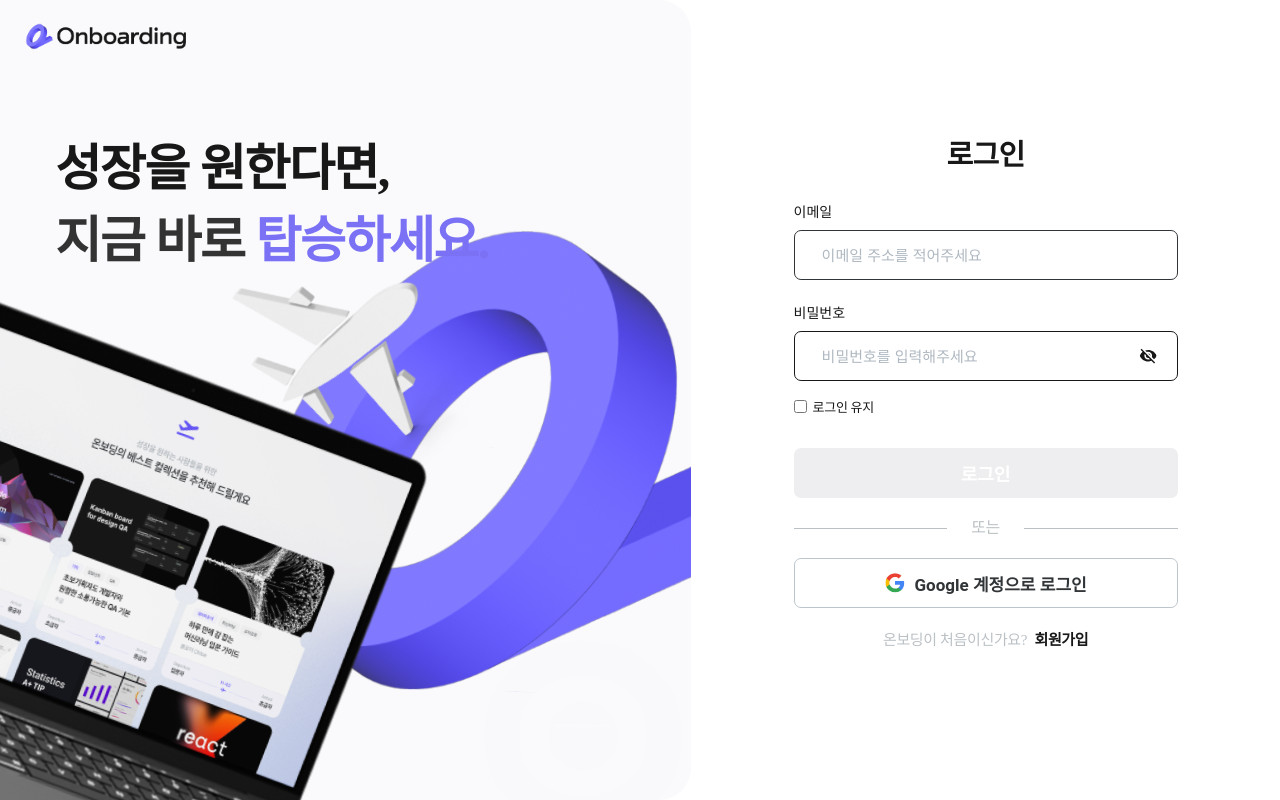
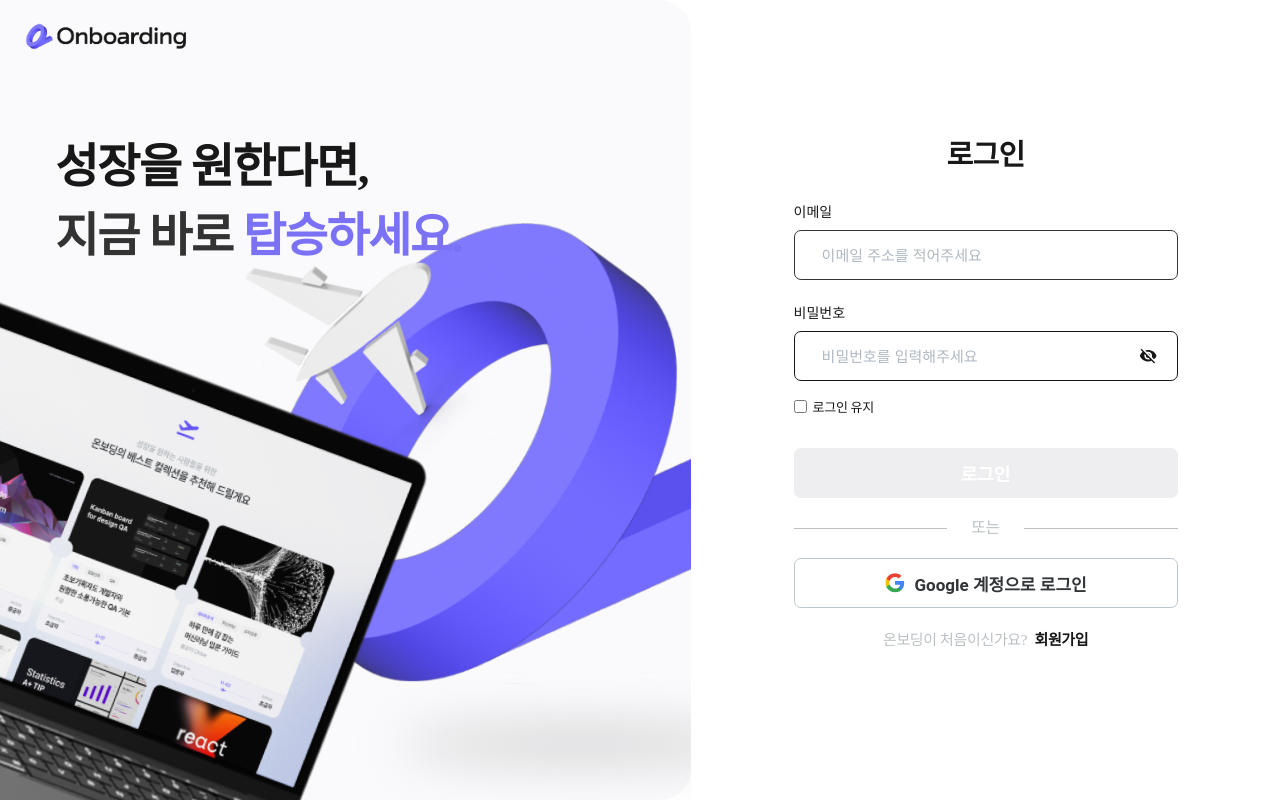
Before and after one commit to TeamLearningFlow/LearningFlow-FE, a Next.js app: page /login in a window 1280 px wide. Built offline with nearby package versions, Linux system fonts and the light colour scheme; no server answers.

Commit message:
style: 로그인/회원가입 페이지 그림자 애니메이션 추가 #57

```diff
--- a/src/components/leftUI.tsx
+++ b/src/components/leftUI.tsx
@@ -8,6 +8,7 @@ import NoteBookGraphic from '../assets/noteBook.svg';
 const leftUI: React.FC = () => {
   return (
     <LoginPageCover>
+      <ShadowWrapper />
       <LogoWrapper>
         <LogoGraphicImg src={LogoGraphic} alt="Logo Graphic" />
       </LogoWrapper>
@@ -17,7 +18,6 @@ const leftUI: React.FC = () => {
       <NoteBookWrapper>
         <NoteBookGraphicImg src={NoteBookGraphic} alt="NoteBook Graphic" />
       </NoteBookWrapper>
-      <ShadowWrapper />
       <InstructionContainer>
         <Instruction1>성장을 원한다면,</Instruction1>
         <Instruction2>
@@ -48,7 +48,7 @@ const LoginPageCover = styled.div`
 const LogoWrapper = styled.div`
   display: flex;
   position: absolute;
-  bottom: 13%;
+  bottom: 14%;
   right: -2%;
   // transform: rotate(15deg);
 
@@ -81,11 +81,37 @@ const LogoGraphicImg = styled(Image)`
   }
 `;
 
+const ShadowWrapper = styled.div`
+  position: absolute;
+  bottom: 5%;
+  right: -10%;
+  width: 28vw;
+  height: 4vh;
+  background: rgba(172, 172, 172, 0.55);
+  filter: blur(25px) brightness(1);
+  border-radius: 50%;
+  z-index: 0;
+
+  animation: shadowGlow 1.5s ease-in-out infinite alternate;
+
+  @keyframes shadowGlow {
+    0% {
+      background: rgba(172, 172, 172, 0.55);
+      filter: blur(25px) brightness(1);
+    }
+    100% {
+      background: rgba(172, 172, 172, 0.3);
+      filter: blur(40px) brightness(1.5);
+    }
+  }
+`;
+
+
 const IconWrapper = styled.div`
   display: flex;
   position: absolute;
-  bottom: 26.5%;
-  left: 16%;
+  bottom: 29%;
+  left: 18%;
 
   @media (max-width: 768px) {
 
@@ -131,32 +157,6 @@ const NoteBookGraphicImg = styled(Image)`
   }
 `;
 
-const ShadowWrapper = styled.div`
-  display: flex;
-  position: absolute;
-  bottom: 9%;
-  right: 11%;
-  width: 5vw;
-  height: 0.5vh;
-  background-color: transparent;
-  border-radius: 60%;
-  animation: shadowChange 1.5s ease-in-out infinite alternate;
-
-  box-shadow: 0px 10px 20px rgba(172, 172, 172, 0.55);
-
-  @keyframes shadowChange {
-    0% {
-      box-shadow: 0px 10px 100px rgba(172, 172, 172, 0.55);
-    }
-    100% {
-      box-shadow: 0px 0px 100px rgb(255, 0, 0);
-    }
-  }
-
-  @media (max-width: 768px) {
-    /* 반응형 스타일 추가 */
-  }
-`;
 
 
 const InstructionContainer = styled.div`
@@ -174,7 +174,7 @@ const InstructionContainer = styled.div`
 `;
 
 const Instruction1 = styled.div`
-  font-size: 50px;
+  font-size: 47px;
   font-weight: 600;
   color: #181818;
   text-align: left;
@@ -190,7 +190,7 @@ const Instruction1 = styled.div`
 `;
 
 const Instruction2 = styled.div`
-  font-size: 50px;
+  font-size: 47px;
   font-weight: 600;
   text-align: left;
   letter-spacing: -1.5px;
```
